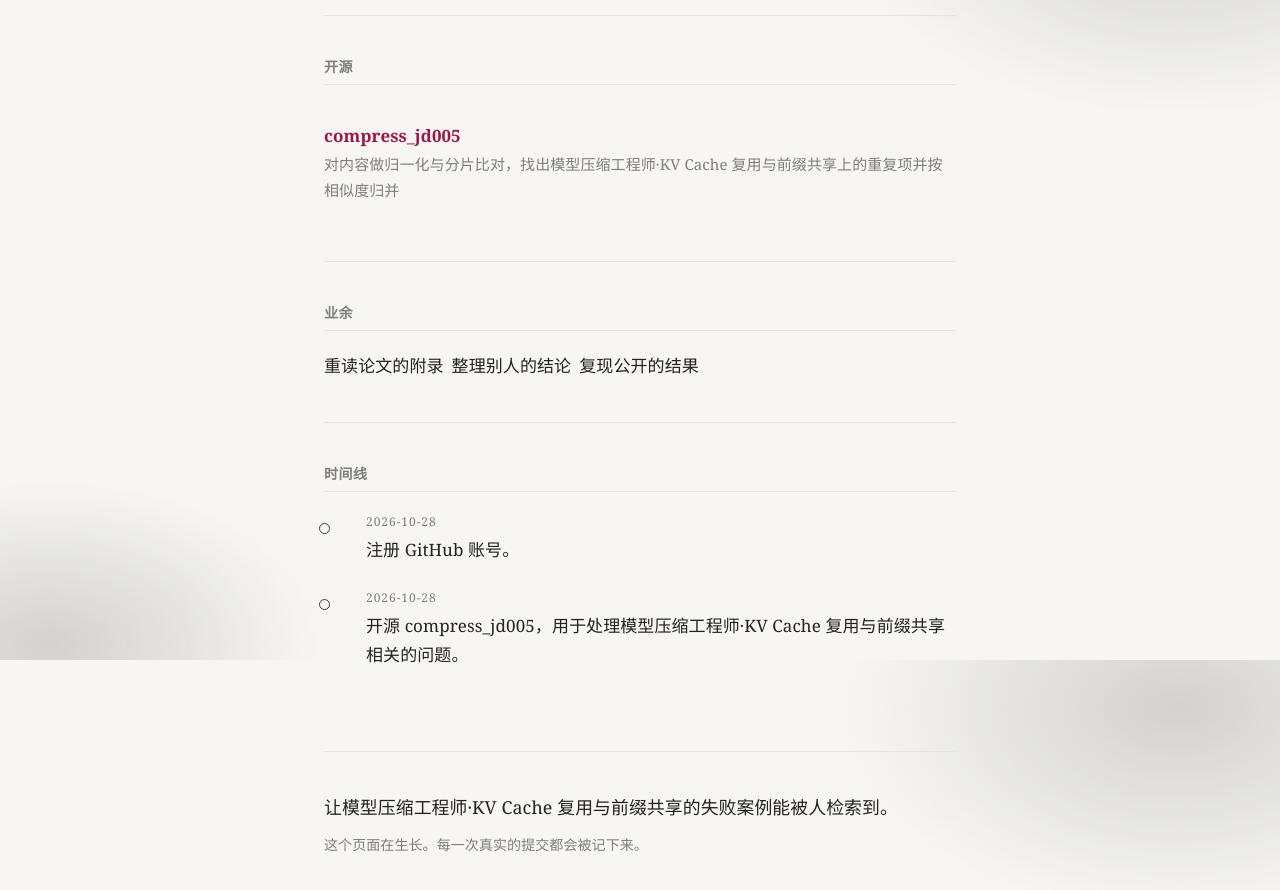
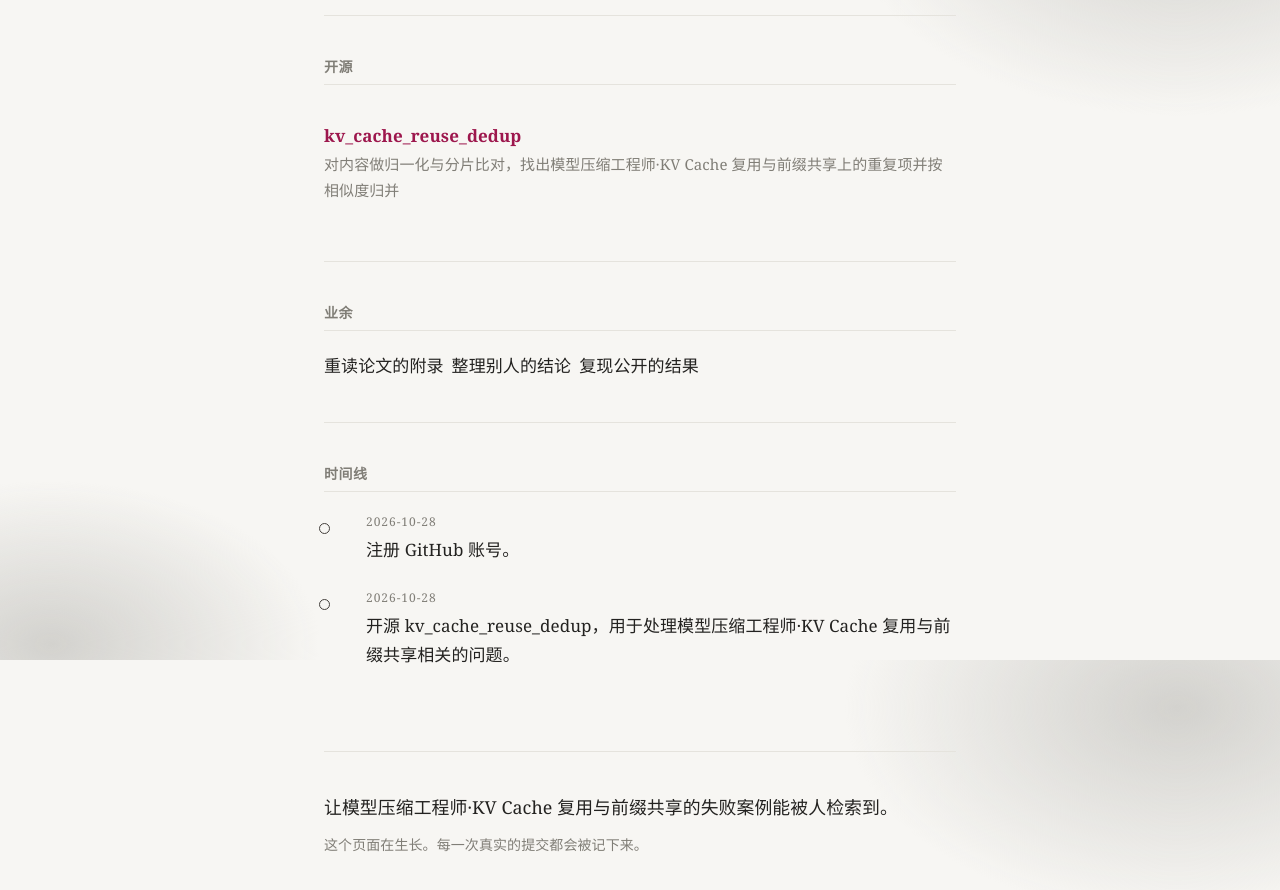
Before and after one commit to snerykarl/snerykarl.github.io, a plain HTML site: page index.html in a window 1280 px wide. Shown: the part 940-1830 px from the top of the page. Drawn offline with Linux system fonts and the light colour scheme.

Commit message:
chore: 同步仓库改名后的链接

```diff
--- a/index.html
+++ b/index.html
@@ -102,7 +102,7 @@ body::after{content:'';position:fixed;inset:0;z-index:0;pointer-events:none;back
 <section id="work">
   <h2>开源</h2>
   <ul class="repos">
-    <li><div class="name"><a href="https://github.com/snerykarl/compress_jd005" rel="noopener">compress_jd005</a></div>
+    <li><div class="name"><a href="https://github.com/snerykarl/kv_cache_reuse_dedup" rel="noopener">kv_cache_reuse_dedup</a></div>
       <div class="desc">对内容做归一化与分片比对，找出模型压缩工程师·KV Cache 复用与前缀共享上的重复项并按相似度归并</div>
     </li>
   </ul>
@@ -126,7 +126,7 @@ body::after{content:'';position:fixed;inset:0;z-index:0;pointer-events:none;back
     </li>
     <li>
       <span class="when">2026-10-28</span>
-      开源 compress_jd005，用于处理模型压缩工程师·KV Cache 复用与前缀共享相关的问题。
+      开源 kv_cache_reuse_dedup，用于处理模型压缩工程师·KV Cache 复用与前缀共享相关的问题。
     </li>
   </ol>
 </section>
```
